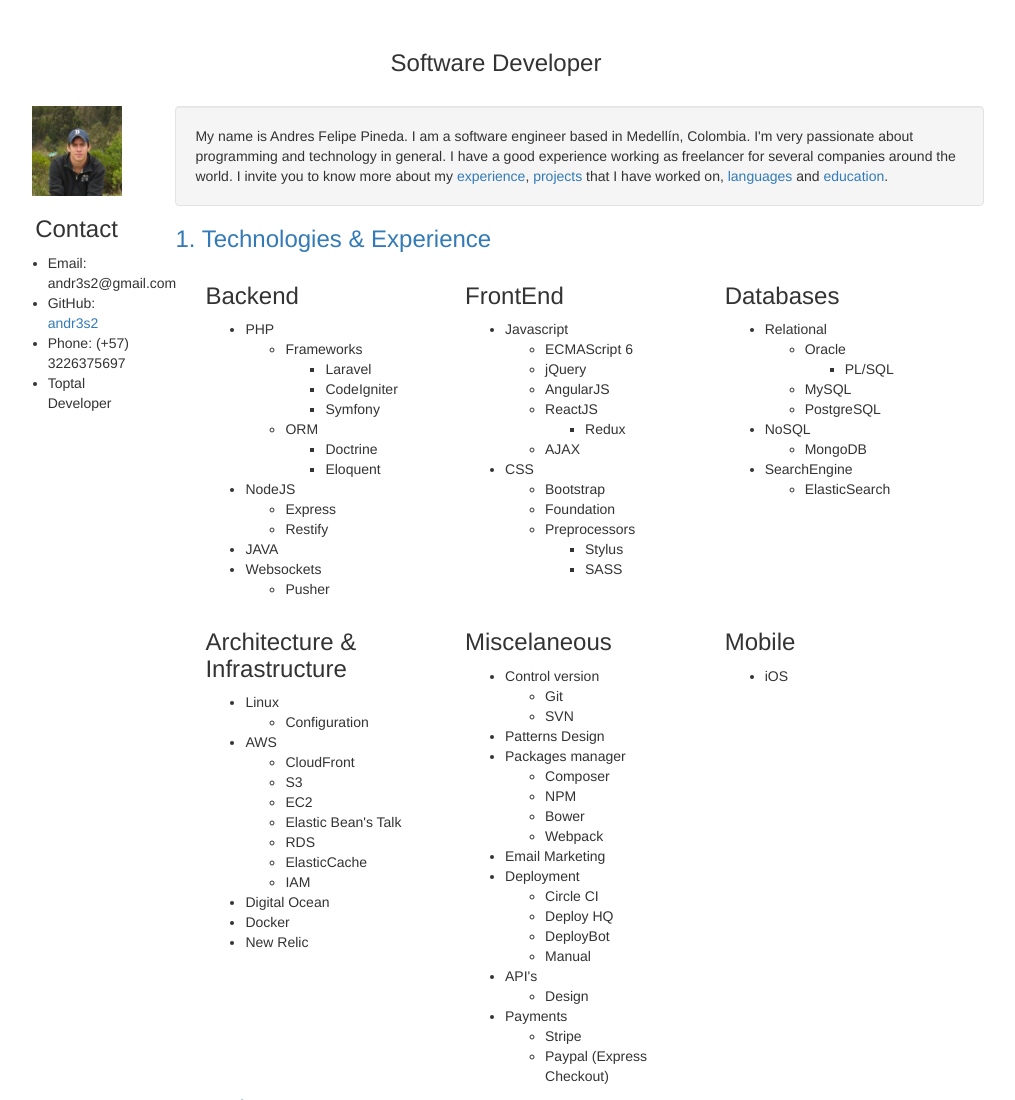
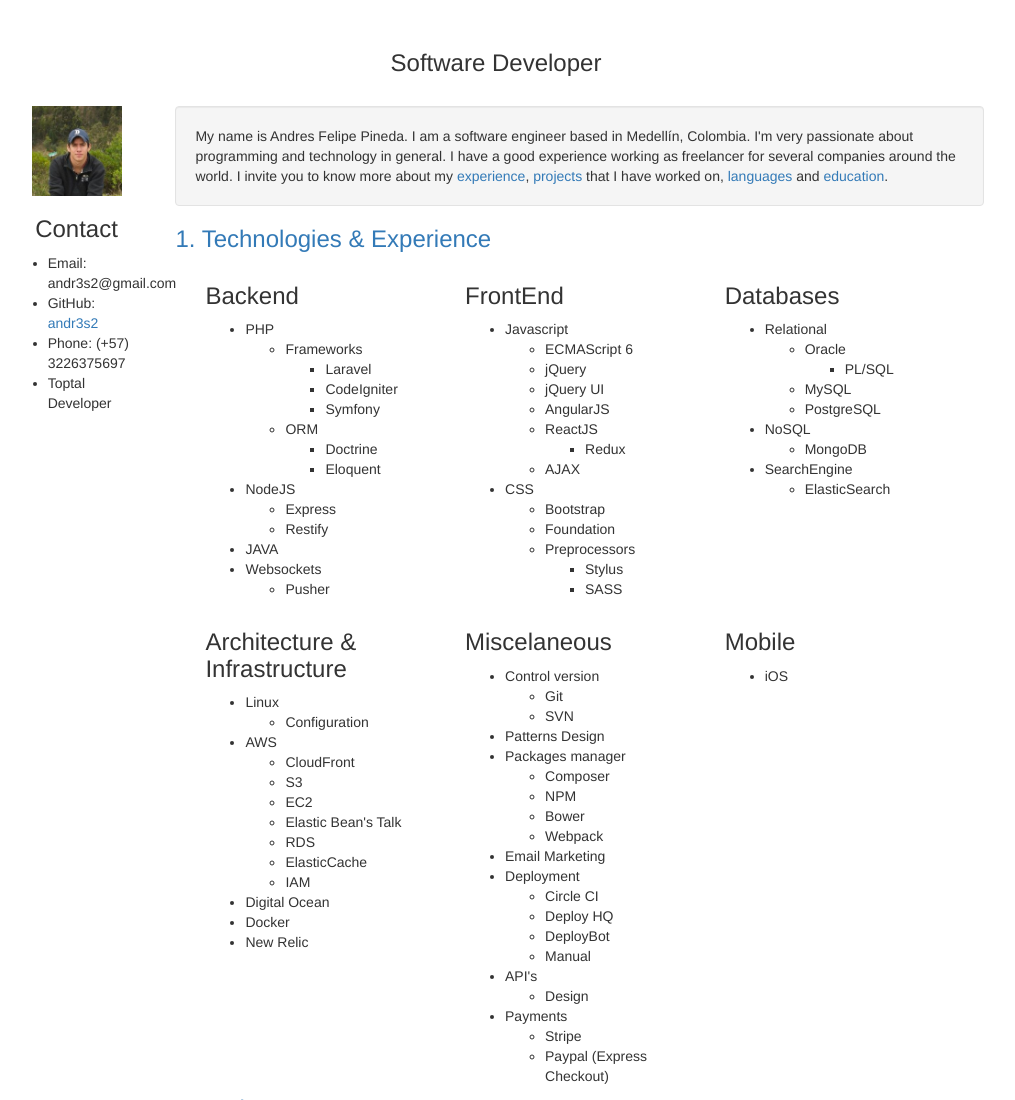
Before and after one commit to afpinedac/afpinedac.github.io, a website: page index.html in a window 1280 px wide. Shown: the top 1100 px of the page, without its empty margins (144-1159 px from the left). Drawn offline with nearby package versions, Linux system fonts and the light colour scheme.

Commit message:
Added jQuery UI

```diff
--- a/index.html
+++ b/index.html
@@ -93,6 +93,7 @@
                                 <ul>
                                     <li>ECMAScript 6</li>
                                     <li>jQuery</li>
+                                    <li>jQuery UI</li>
                                     <li>AngularJS</li>
                                     <li>
                                         ReactJS
```
